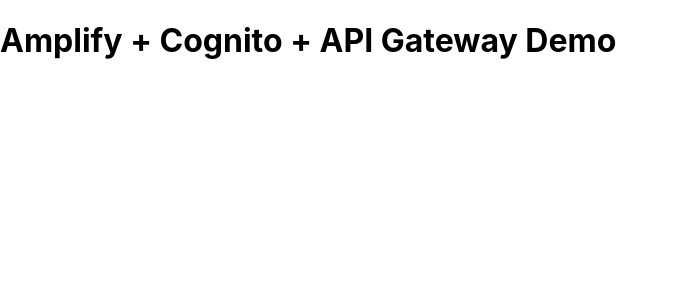
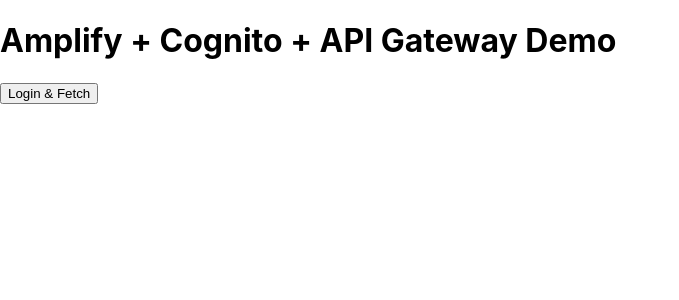
Before and after one commit to chetanchandane/terraform-aws-amplify-react.js, a React (Create React App) app in the folder frontend/: page / in a window 1280 px wide. Shown: the top 300 px of the page, without its empty margins (0-679 px from the left). Built offline with nearby package versions, Linux system fonts and the light colour scheme; no server answers; what aws-amplify would draw is missing.

Commit message:
Checking: login and fetch button

```diff
--- a/frontend/src/App.js
+++ b/frontend/src/App.js
@@ -34,8 +34,8 @@
   return (
     <div>
       <h1>Amplify + Cognito + API Gateway Demo</h1>
-      {/* <button onClick={loginAndCallAPI}>Login & Fetch</button>
-      <p>{message}</p> */}
+      <button onClick={loginAndCallAPI}>Login & Fetch</button>
+      <p>{message}</p>
     </div>
   );
 }
```
